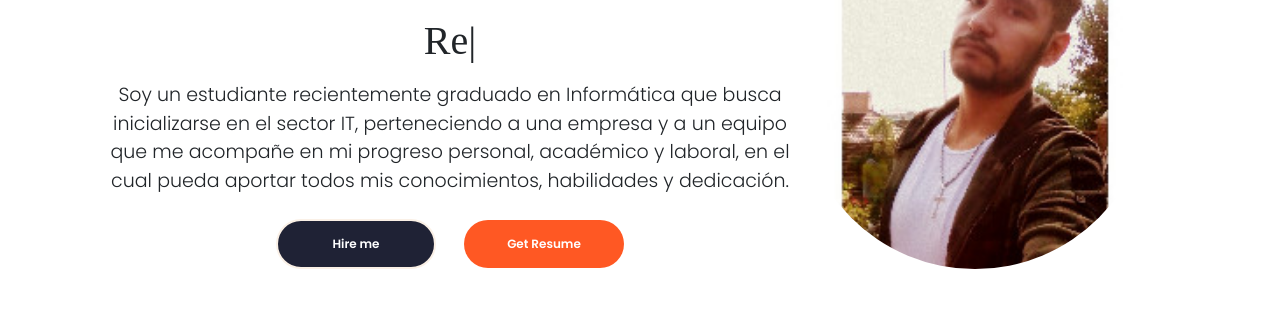
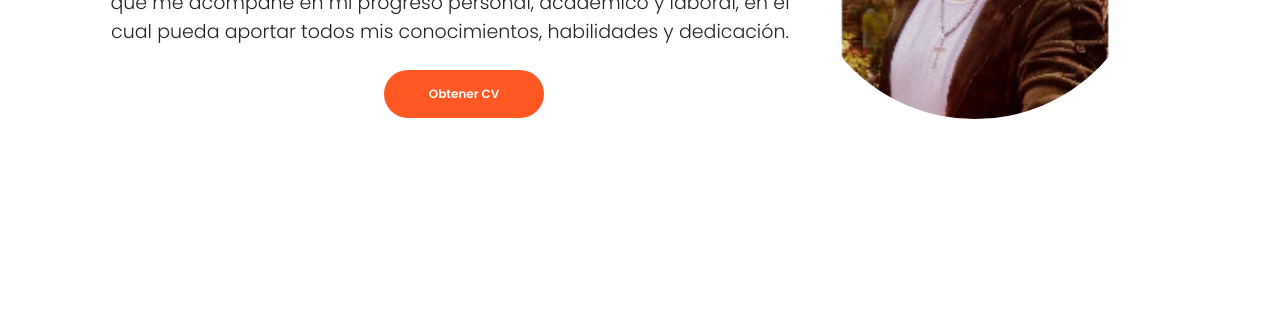
Before and after one commit to LeandroAntunez/LeandroAntunez.github.io, a React (Create React App) app: page / in a window 1280 px wide. Shown: the part 346-665 px from the top of the page. Built offline with nearby package versions, Linux system fonts and the light colour scheme; a web font is replaced by a local one.

Commit message:
Profile: padding-top deleted, buttons modified.

```diff
--- a/src/PorfolioContainer/Home/Profile/Profile.css
+++ b/src/PorfolioContainer/Home/Profile/Profile.css
@@ -3,7 +3,6 @@
     align-items: center;
     text-align: center;
     justify-content: center;
-    padding-top: 150px;
     height: 10%;
     min-height: fit-content;
 }
--- a/src/PorfolioContainer/Home/Profile/Profile.js
+++ b/src/PorfolioContainer/Home/Profile/Profile.js
@@ -59,12 +59,8 @@ function Profile(props) {
                             </span>
                         </div>
                         <div className='profile-options'>
-                            <button className='btn primary-btn'>
-                                {""}
-                                Hire me{" "}
-                            </button>
                             <a href='Leandro-Antúnez-CV.pdf' download="Leandro-Antunez-CV.pdf">
-                                <button className='btn highlighted-btn'>Get Resume</button>
+                                <button className='btn highlighted-btn'>Obtener CV</button>
                             </a>
                         </div>
                     </div>
```
